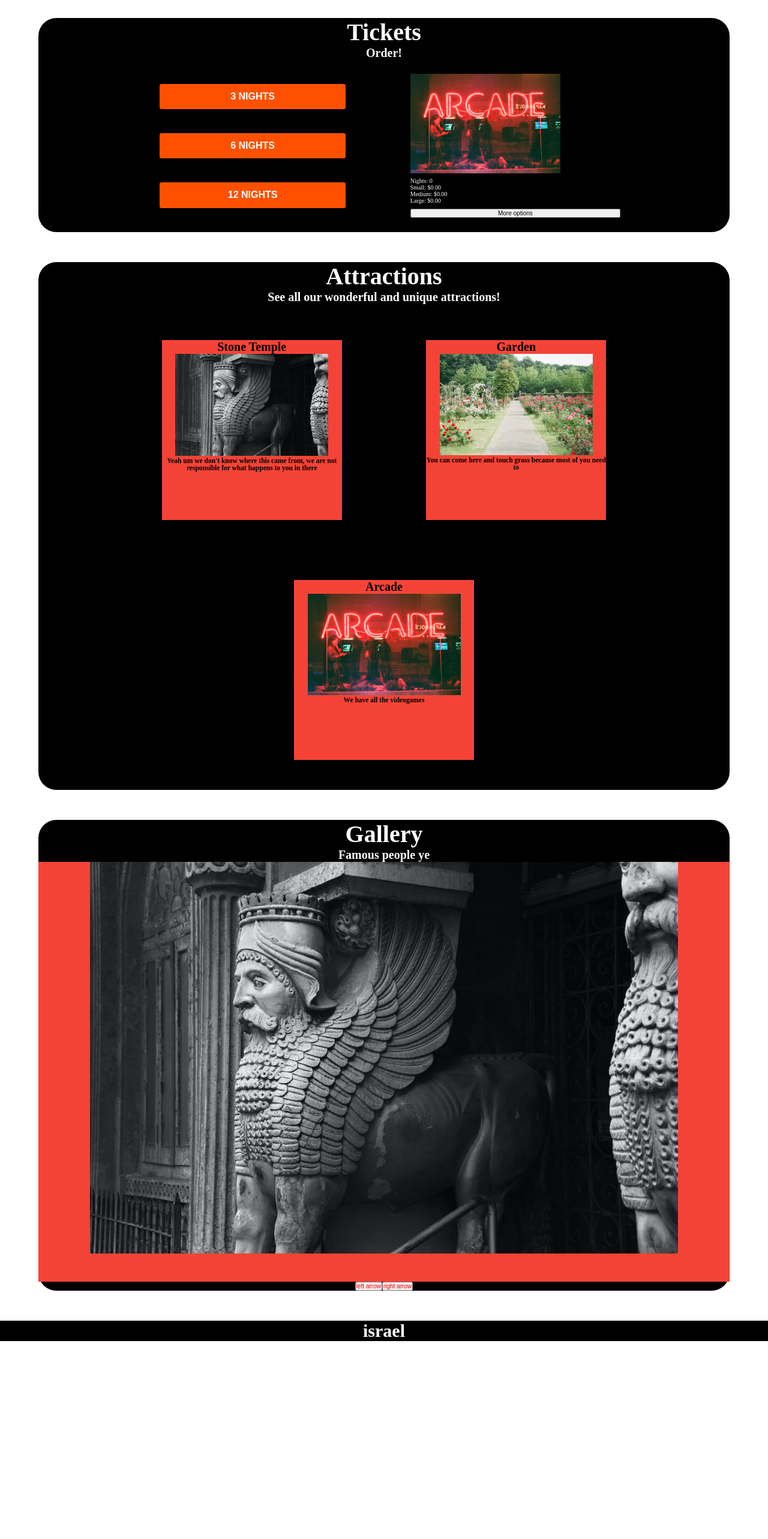
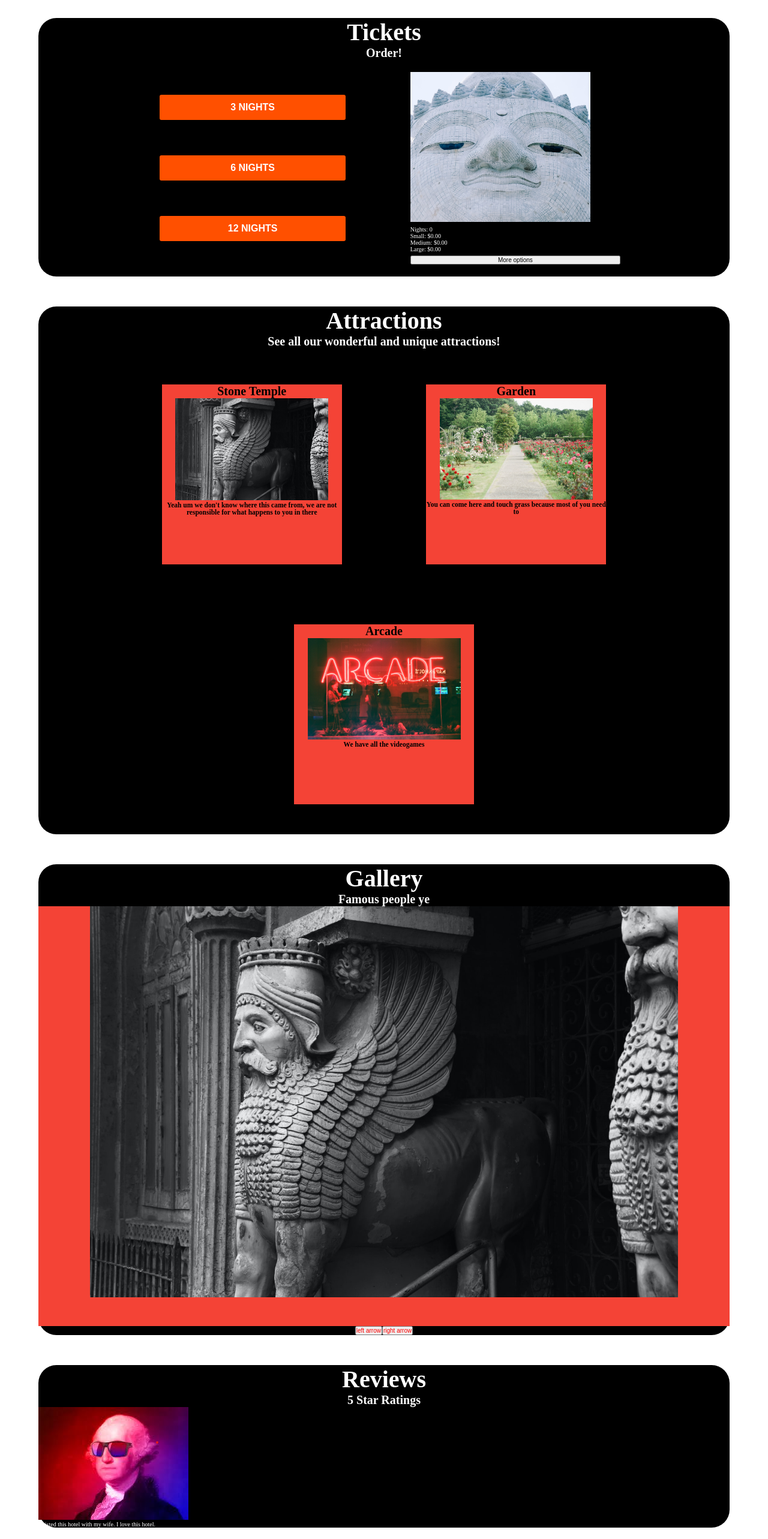
Before and after one commit to staten-island-tech/vue-project-2-ebt, a Nuxt app in the folder project/: page / in a window 1280 px wide. Shown: the part 1400-3966 px from the top of the page at 60% size. Before the commit the page ends 3636 px from the top, so only its background shows below. Built offline with nearby package versions, Linux system fonts and the light colour scheme.

Commit message:
reveiwbegin

```diff
--- a/project/components/reviews.vue
+++ b/project/components/reviews.vue
@@ -0,0 +1,55 @@
+<template>
+<div>
+    <h2 class="title-text">Reviews</h2>
+    <main>
+        <h2 class="head-text">5 Star Ratings</h2>
+        <div>
+            <img src="reviewer1.png" alt="review1">
+            <p> I visted this hotel with my wife.
+
+                I love this hotel.</p>
+        </div>
+    </main>
+
+</div>
+
+</template>
+
+<script>
+// @ is an alias to /src
+
+export default {
+  name: "Home",
+
+  data() {
+    return {
+    };
+  },
+  methods: {
+  },
+};
+</script>
+
+<style>
+.title-text {
+  font-size: var(--h1);
+}
+.head-text {
+  font-size: var(--h3);
+}
+
+.home {
+  display: flex;
+  width: 95%;
+  margin: auto;
+}
+
+.display {
+  display: flex;
+  flex-wrap: wrap;
+  justify-content: space-evenly;
+  width: 80%;
+  height: auto;
+  margin: 1rem auto;
+}
+</style>
--- a/project/components/tickets.vue
+++ b/project/components/tickets.vue
@@ -13,7 +13,7 @@
 
         <div class="display2">
         <main class="roomdisplay">
-          <img src="arcade.jpg" alt="hotelo" class="img2">
+          <img src="face.jpg" alt="hotelo" class="img2">
         <section class="space1">
           <div>Nights: {{ active.nights }}</div>
           <div>Small: {{pricetag(active.priceSmall)}} </div>
@@ -92,8 +92,9 @@ export default {
 
 <style>
 .img2 {
-  width: 250px;
-  height: auto;
+  width: 300px;
+  height: 250px;
+  object-fit: cover;
 }
 .title-text {
   font-size: var(--h1);
--- a/project/pages/index.vue
+++ b/project/pages/index.vue
@@ -7,6 +7,7 @@
     <div ref="tickets"><Tickets class="section" /></div>
     <div ref="attractions"><Attractions class="section" /></div>
     <div ref="gallery"><Gallery class="section" /></div>
+    <div ref="reviews"><Reviews class="section" /></div>
     <Footer class="footer" />
   </div>
 </template>
```
Also changed, not shown: project/static/face.jpg (added), project/static/reviewer1.png (added).
